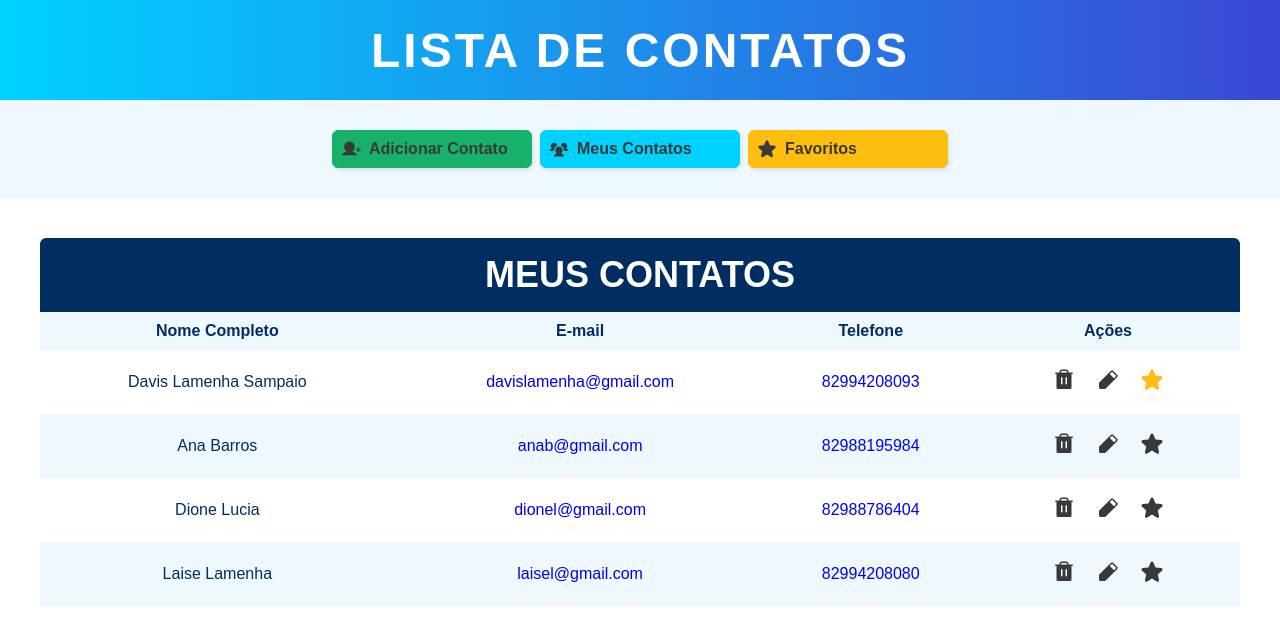
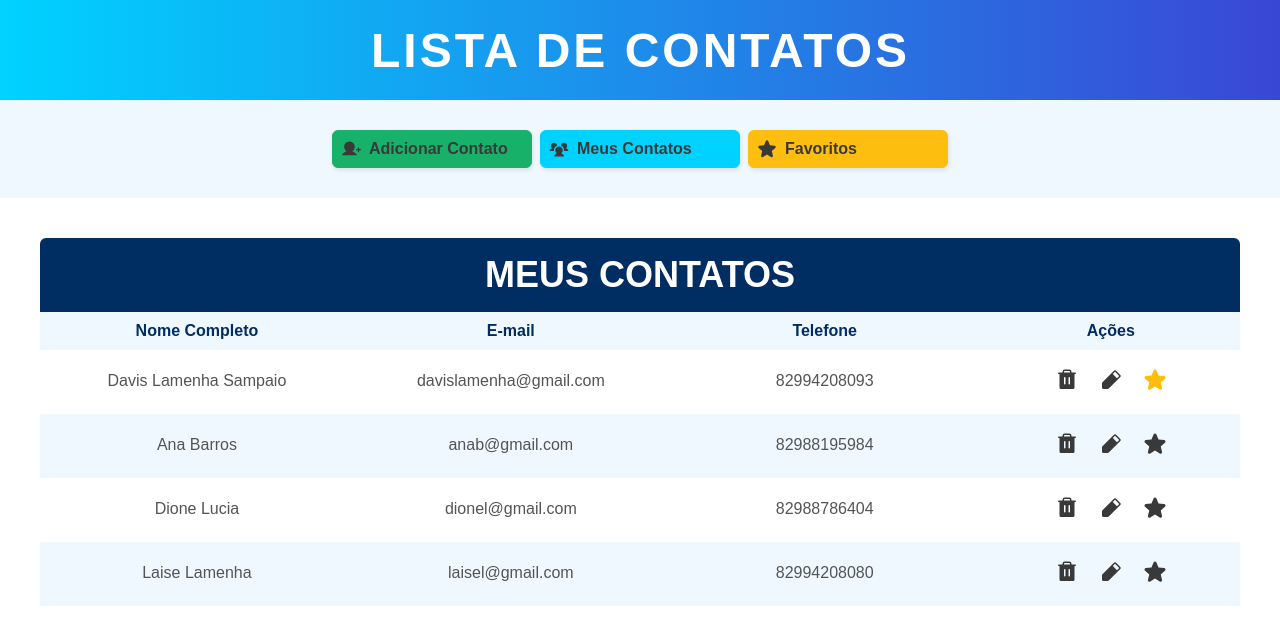
Before and after one commit to davislamenha/exercicio-modulo32-ebac, a React (Vite) app: page / in a window 1280 px wide. Shown: the top 644 px of the page. Built offline with nearby package versions, Linux system fonts and the light colour scheme.

Commit message:
editing contact

```diff
--- /dev/null
+++ b/src/components/Contact/index.tsx
@@ -0,0 +1,117 @@
+import { Trash, PencilSimple, Star, Check, X } from '@phosphor-icons/react';
+import { Zoom } from 'react-awesome-reveal';
+import { useState, useEffect } from 'react';
+import { useDispatch } from 'react-redux';
+
+import { edit } from '../../store/reducers/contacts';
+import ContactClass from '../../models/Contact';
+import * as S from './styles';
+import {
+  Button,
+  GreenButton,
+  Input,
+  RedButton,
+  YellowButton,
+} from '../../styles';
+
+type ContactProps = ContactClass;
+
+const Contact = ({
+  id,
+  email: originalEmail,
+  name: originalName,
+  phone: originalPhone,
+  favorite,
+}: ContactProps) => {
+  const dispatch = useDispatch();
+
+  const [editing, setEditing] = useState(false);
+  const [name, setName] = useState('');
+  const [email, setEmail] = useState('');
+  const [phone, setPhone] = useState('');
+
+  useEffect(() => {
+    setEmail(originalEmail);
+    setPhone(originalPhone);
+    setName(originalName);
+  }, [originalName, originalEmail, originalPhone]);
+
+  const cancelEditing = () => {
+    setName(originalName);
+    setEmail(originalEmail);
+    setPhone(originalPhone);
+    setEditing(false);
+  };
+
+  const editContact = () => {
+    const editedContact = {
+      id,
+      name,
+      email,
+      phone,
+      favorite,
+    };
+
+    dispatch(edit(editedContact));
+    setEditing(false);
+  };
+
+  return (
+    <>
+      <td>
+        <Input
+          disabled={!editing}
+          type="text"
+          value={name}
+          onChange={({ target }) => setName(target.value)}
+        />
+      </td>
+      <td>
+        <Input
+          disabled={!editing}
+          type="text"
+          value={email}
+          onChange={({ target }) => setEmail(target.value)}
+        />
+      </td>
+      <td>
+        <Input
+          disabled={!editing}
+          type="text"
+          value={phone}
+          onChange={({ target }) => setPhone(target.value)}
+        />
+      </td>
+      <S.Actions>
+        {editing ? (
+          <>
+            <GreenButton onClick={editContact}>
+              <Zoom>
+                <Check weight="fill" size={24} />
+              </Zoom>
+            </GreenButton>
+            <RedButton onClick={cancelEditing}>
+              <Zoom>
+                <X weight="fill" size={24} />
+              </Zoom>
+            </RedButton>
+          </>
+        ) : (
+          <Zoom>
+            <RedButton>
+              <Trash weight="fill" size={24} />
+            </RedButton>
+            <Button onClick={() => setEditing(true)}>
+              <PencilSimple weight="fill" size={24} />
+            </Button>
+            <YellowButton className={favorite ? 'active' : ''}>
+              <Star weight="fill" size={24} />
+            </YellowButton>
+          </Zoom>
+        )}
+      </S.Actions>
+    </>
+  );
+};
+
+export default Contact;
--- /dev/null
+++ b/src/components/Contact/styles.ts
@@ -0,0 +1,24 @@
+import styled from 'styled-components';
+import colors from '../../styles/colors';
+
+export const Actions = styled.td`
+  display: flex;
+  align-items: center;
+  justify-content: center;
+  min-width: 200px;
+  gap: 4px;
+
+  button {
+    border: none;
+    box-shadow: initial;
+    background-color: transparent;
+
+    &.active {
+      color: ${colors.yellow};
+
+      &:hover {
+        color: ${colors.grey};
+      }
+    }
+  }
+`;
--- a/src/components/NavigationBar/index.tsx
+++ b/src/components/NavigationBar/index.tsx
@@ -9,19 +9,19 @@ const NavigationBar = () => (
     <Slide>
       <List>
         <li>
-          <GreenButton>
+          <GreenButton as={'a'}>
             <UserPlus weight="fill" size={20} />
             Adicionar Contato
           </GreenButton>
         </li>
         <li>
-          <Button>
+          <Button as={'a'}>
             <UsersThree weight="fill" size={20} />
             Meus Contatos
           </Button>
         </li>
         <li>
-          <YellowButton>
+          <YellowButton as={'a'}>
             <Star weight="fill" size={20} />
             Favoritos
           </YellowButton>
--- a/src/containers/ContactsList/index.tsx
+++ b/src/containers/ContactsList/index.tsx
@@ -1,9 +1,8 @@
 import { RootReducer } from '../../store';
 import { useSelector } from 'react-redux';
-import { Trash, PencilSimple, Star } from '@phosphor-icons/react';
 
 import { MainContainer, Table, Title } from './styles';
-import { Button, RedButton, YellowButton } from '../../styles';
+import Contact from '../../components/Contact';
 
 const ContactsList = () => {
   const contacts = useSelector((state: RootReducer) => state.contacts.items);
@@ -24,24 +23,13 @@ const ContactsList = () => {
           {contacts.map(({ id, name, email, phone, favorite }) => {
             return (
               <tr key={id}>
-                <td>{name}</td>
-                <td>
-                  <a href={`mailto:${email}`}>{email}</a>
-                </td>
-                <td>
-                  <a href={`tel:${phone}`}>{phone}</a>
-                </td>
-                <td className="contact-actions">
-                  <RedButton>
-                    <Trash weight="fill" size={24} />
-                  </RedButton>
-                  <Button>
-                    <PencilSimple weight="fill" size={24} />
-                  </Button>
-                  <YellowButton className={favorite ? 'active' : ''}>
-                    <Star weight="fill" size={24} />
-                  </YellowButton>
-                </td>
+                <Contact
+                  id={id}
+                  name={name}
+                  email={email}
+                  phone={phone}
+                  favorite={favorite}
+                />
               </tr>
             );
           })}
--- a/src/containers/ContactsList/styles.ts
+++ b/src/containers/ContactsList/styles.ts
@@ -40,28 +40,6 @@ export const Table = styled.table`
   td {
     text-align: center;
     margin: auto 0;
-
-    &.contact-actions {
-      cursor: pointer;
-      display: flex;
-      align-items: center;
-      justify-content: center;
-      gap: 4px;
-
-      a {
-        border: none;
-        box-shadow: initial;
-        background-color: transparent;
-
-        &.active {
-          color: ${colors.yellow};
-
-          &:hover {
-            color: ${colors.grey};
-          }
-        }
-      }
-    }
   }
 
   th {
--- a/src/models/Contact.ts
+++ b/src/models/Contact.ts
@@ -1,4 +1,4 @@
-class Contact {
+class ContactClass {
   name: string;
   phone: string;
   email: string;
@@ -20,4 +20,4 @@ class Contact {
   }
 }
 
-export default Contact;
+export default ContactClass;
--- a/src/store/reducers/contacts.tsx
+++ b/src/store/reducers/contacts.tsx
@@ -1,8 +1,8 @@
-import { createSlice } from '@reduxjs/toolkit';
-import Contact from '../../models/Contact';
+import { PayloadAction, createSlice } from '@reduxjs/toolkit';
+import ContactClass from '../../models/Contact';
 
 interface ContactState {
-  items: Contact[];
+  items: ContactClass[];
 }
 
 const initialState: ContactState = {
@@ -38,7 +38,18 @@ const initialState: ContactState = {
 const contactsReducer = createSlice({
   name: 'contacts',
   initialState,
-  reducers: {},
+  reducers: {
+    edit: (state, action: PayloadAction<ContactClass>) => {
+      const contactIndex = state.items.findIndex(
+        ({ id }) => id === action.payload.id,
+      );
+
+      if (contactIndex >= 0) {
+        state.items[contactIndex] = action.payload;
+      }
+    },
+  },
 });
 
+export const { edit } = contactsReducer.actions;
 export default contactsReducer.reducer;
--- a/src/styles/index.ts
+++ b/src/styles/index.ts
@@ -18,7 +18,7 @@ ul {
 }
 `;
 
-export const Button = styled.a`
+export const Button = styled.button`
   background: ${colors.sky};
   color: ${colors.grey};
   border: 1px solid ${colors.sky};
@@ -69,3 +69,19 @@ export const RedButton = styled(Button)`
     color: ${colors.red};
   }
 `;
+
+export const Input = styled.input`
+  width: 100%;
+  background-color: transparent;
+  border: none;
+  border-bottom: 2px solid transparent;
+  text-align: center;
+  padding: 8px;
+  font-size: 16px;
+  transition: 0.3s all;
+
+  &:focus {
+    outline: none;
+    border-bottom: 2px solid ${colors.primary};
+  }
+`;
```
